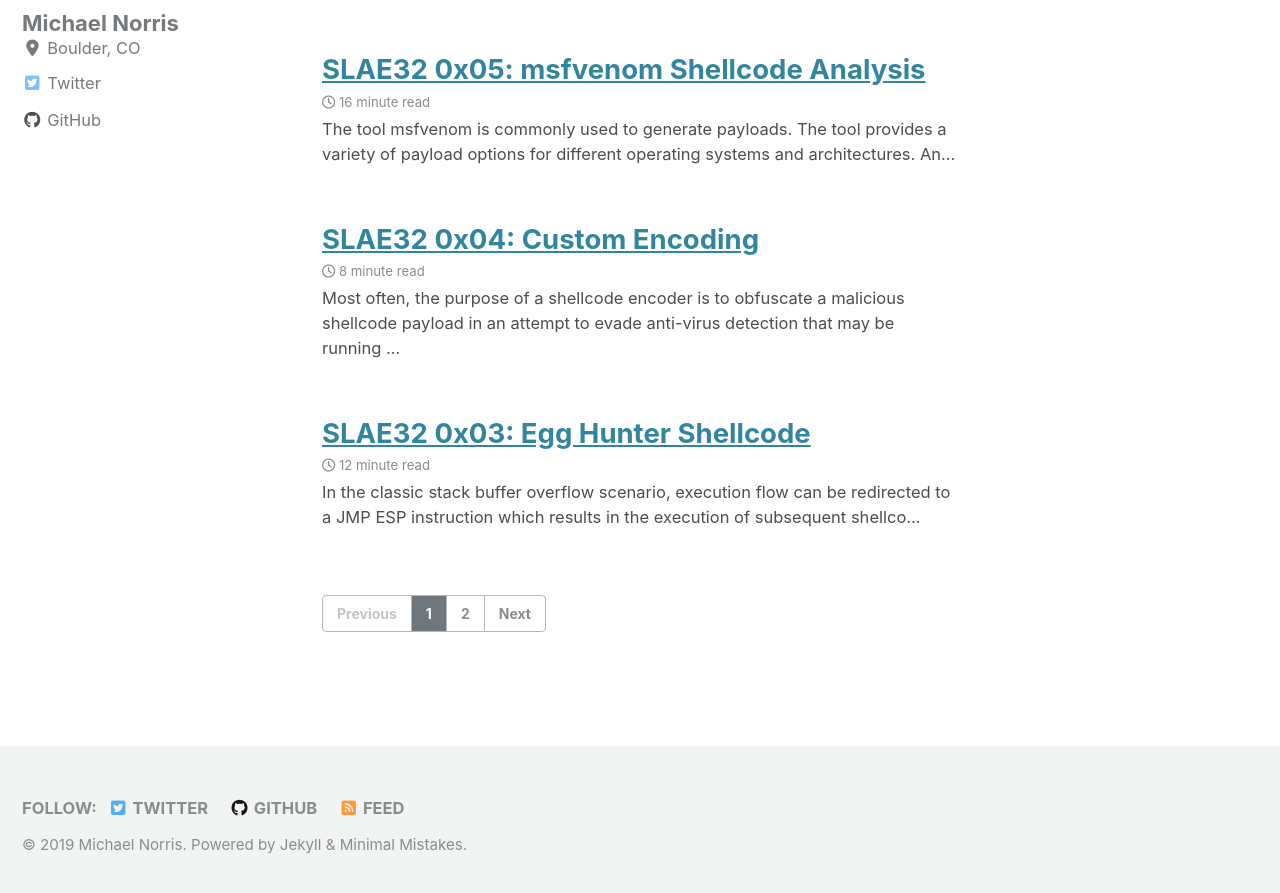
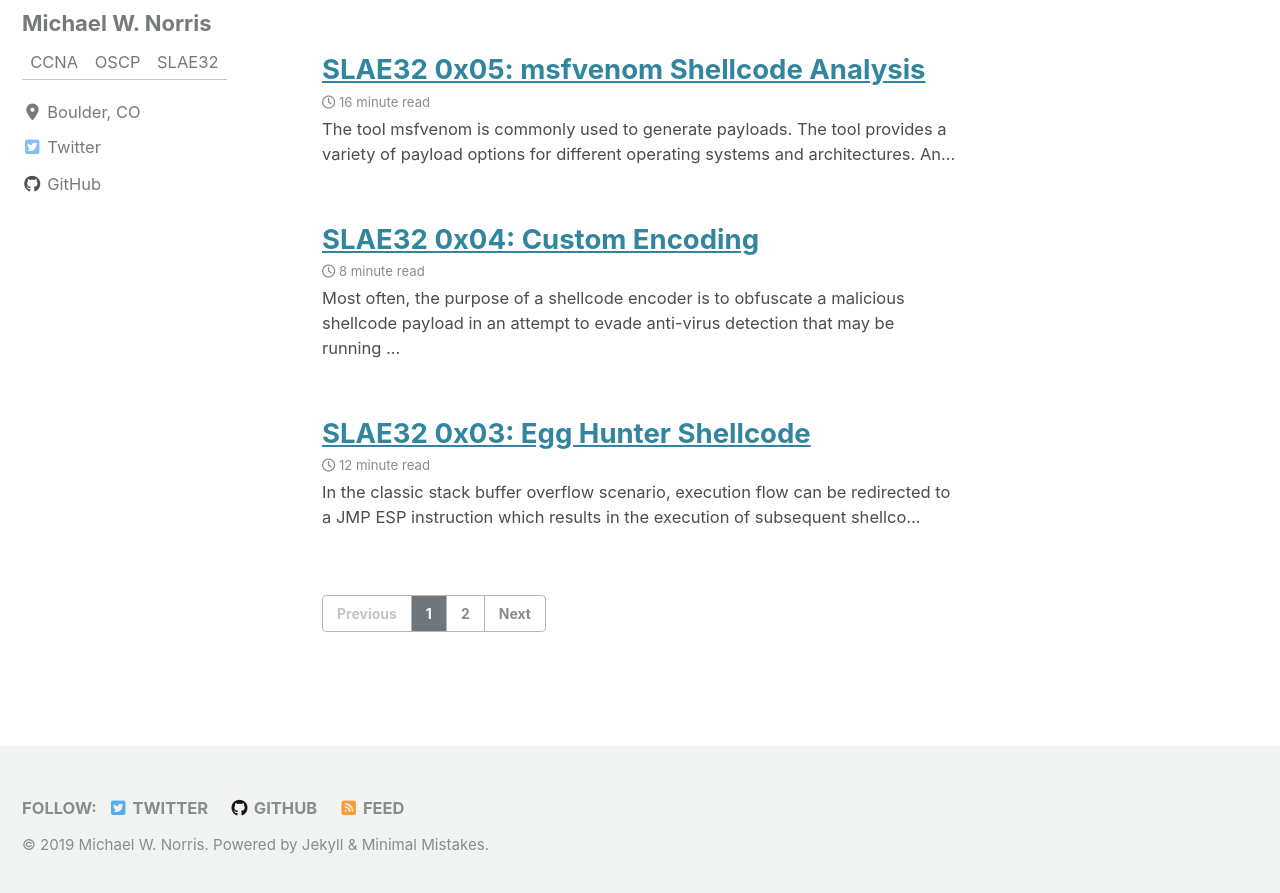
Before and after one commit to norrismw/mnorris.io, a Jekyll site: the page built from index.html, in a window 1280 px wide and 900 px high, scrolled down 966 px. Shown: the top 893 px of the window. Built offline with Jekyll 4.4.1, drawn with Linux system fonts in a browser that asks for light colours; cached includes are drawn as plain includes; nearby versions of some CDN libraries; the list of posts is cut into pages by our own code.

```diff
--- a/_config.yml
+++ b/_config.yml
@@ -19,10 +19,9 @@ locale                   : "en-US"
 title                    : "mnorris.io"
 title_separator          : "-"
 subtitle                 : "odds & ends" # site tagline that appears below site title in masthead
-name                     : "Michael Norris"
+name                     : "Michael W. Norris"
 description              : # "Thoughts"
-url                      : "https://mnorris.io" # the base hostname & protocol for your site e.g. "https://mmistakes.github.io"
-baseurl                  : # the subpath of your site, e.g. "/blog"
+url                      : "https://mnorris.io" # the base hostname & protocol for your site e.g. "https://mmistakes.github.io" baseurl                  : # the subpath of your site, e.g. "/blog"
 repository               : "norrismw/mnorris.io" # GitHub username/repo-name e.g. "mmistakes/minimal-mistakes"
 teaser                   : # path of fallback teaser image, e.g. "/assets/images/500x300.png"
 logo                     : "/assets/images/site/drop.png" # path of logo image to display in the masthead, e.g. "/assets/images/88x88.png"
@@ -107,9 +106,9 @@ analytics:
 
 # Site Author
 author:
-  name             : "Michael Norris"
+  name             : "Michael W. Norris"
   avatar           : "/assets/images/site/wolfmoon.jpg"
-  bio              : #"The doer alone learneth."
+  bio              : "CCNA | OSCP | SLAE32"
   location         : "Boulder, CO"
   email            : # "mwnorris89@gmail.com"
   links:
```
